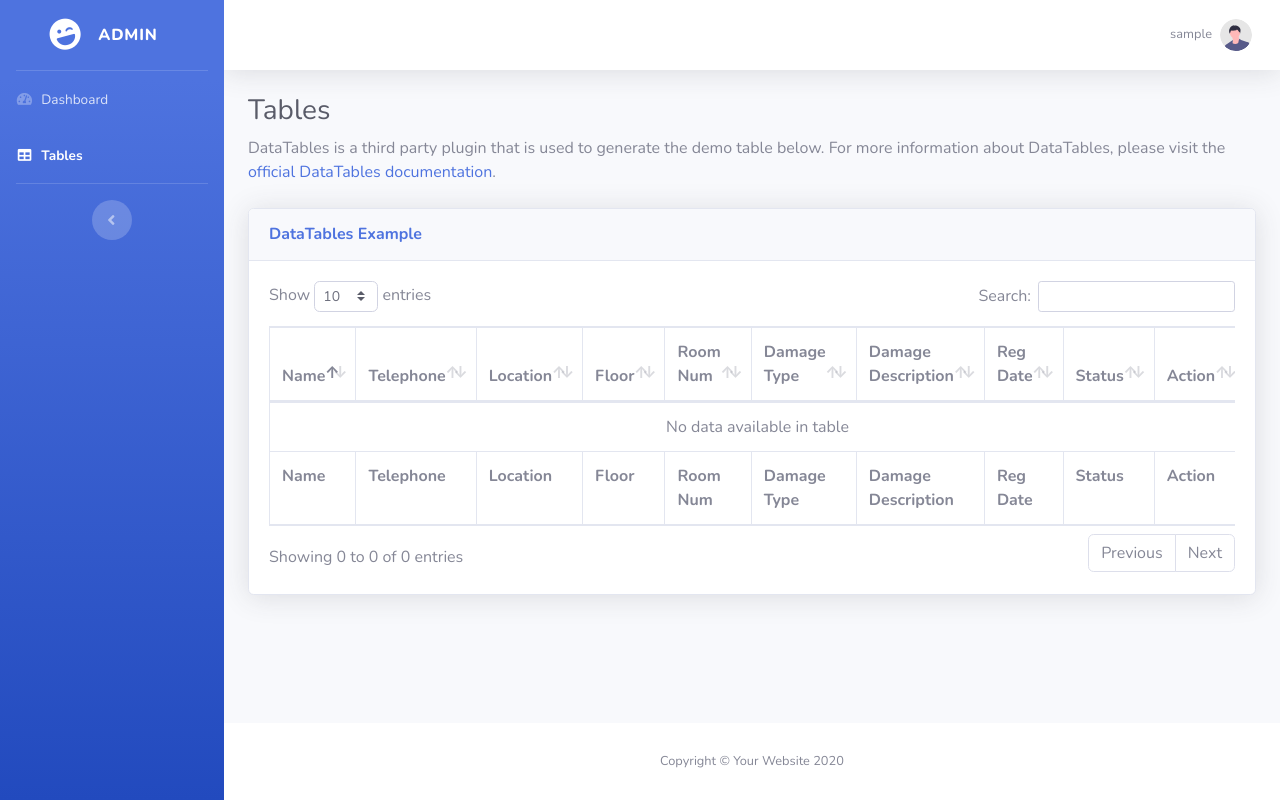
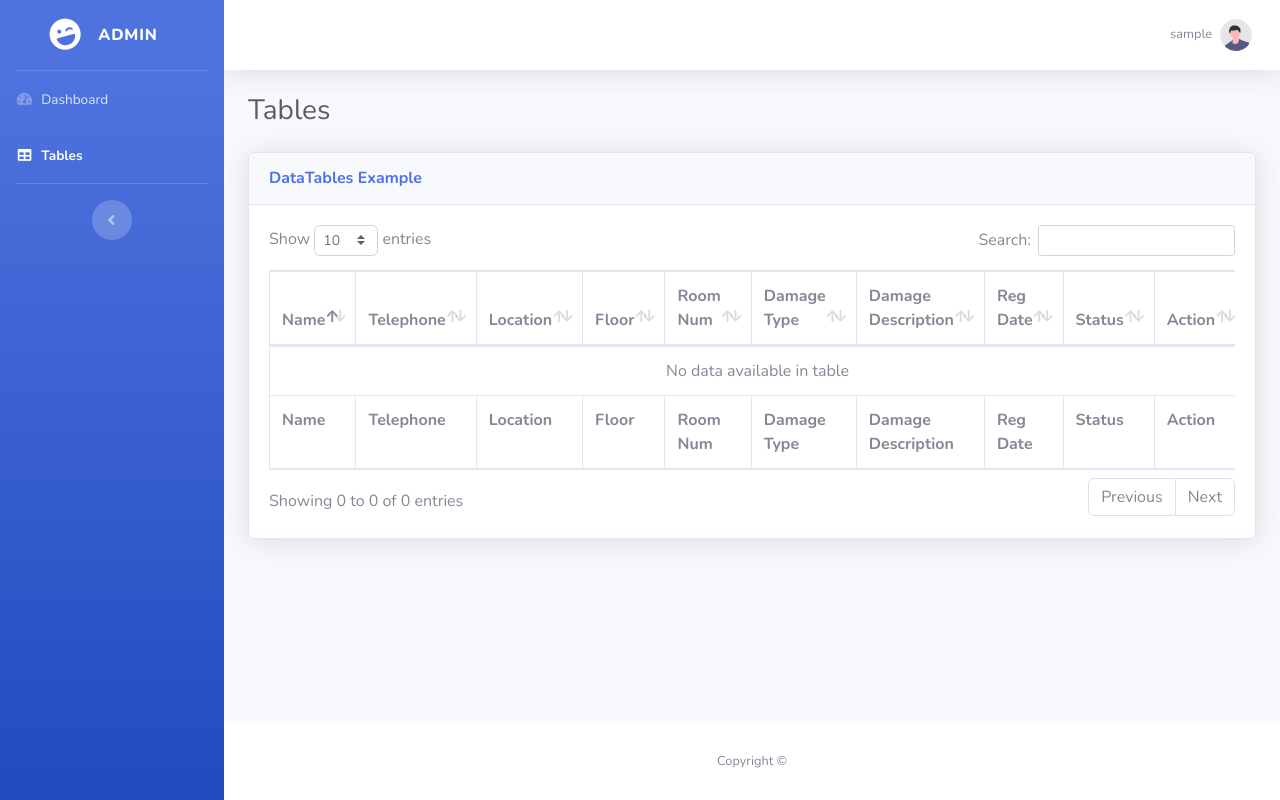
Before and after one commit to JUNXUN11/Dah_Rosak, a PHP site: page /tables.php in a window 1280 px wide. Run offline with PHP 8.4, Linux system fonts and the light colour scheme; the visitor is signed in with stand-in values (Sample User, id 1); data that the repository does not hold is empty.

Commit message:
Update tables.php

```diff
--- a/tables.php
+++ b/tables.php
@@ -121,9 +121,7 @@
 
                     <!-- Page Heading -->
                     <h1 class="h3 mb-2 text-gray-800">Tables</h1>
-                    <p class="mb-4">DataTables is a third party plugin that is used to generate the demo table below.
-                        For more information about DataTables, please visit the <a target="_blank"
-                            href="https://datatables.net">official DataTables documentation</a>.</p>
+                    <p class="mb-4"></p>
 
                     <!-- DataTales Example -->
                     <div class="card shadow mb-4">
@@ -199,7 +197,7 @@
             <footer class="sticky-footer bg-white">
                 <div class="container my-auto">
                     <div class="copyright text-center my-auto">
-                        <span>Copyright &copy; Your Website 2020</span>
+                        <span>Copyright &copy;</span>
                     </div>
                 </div>
             </footer>
```
